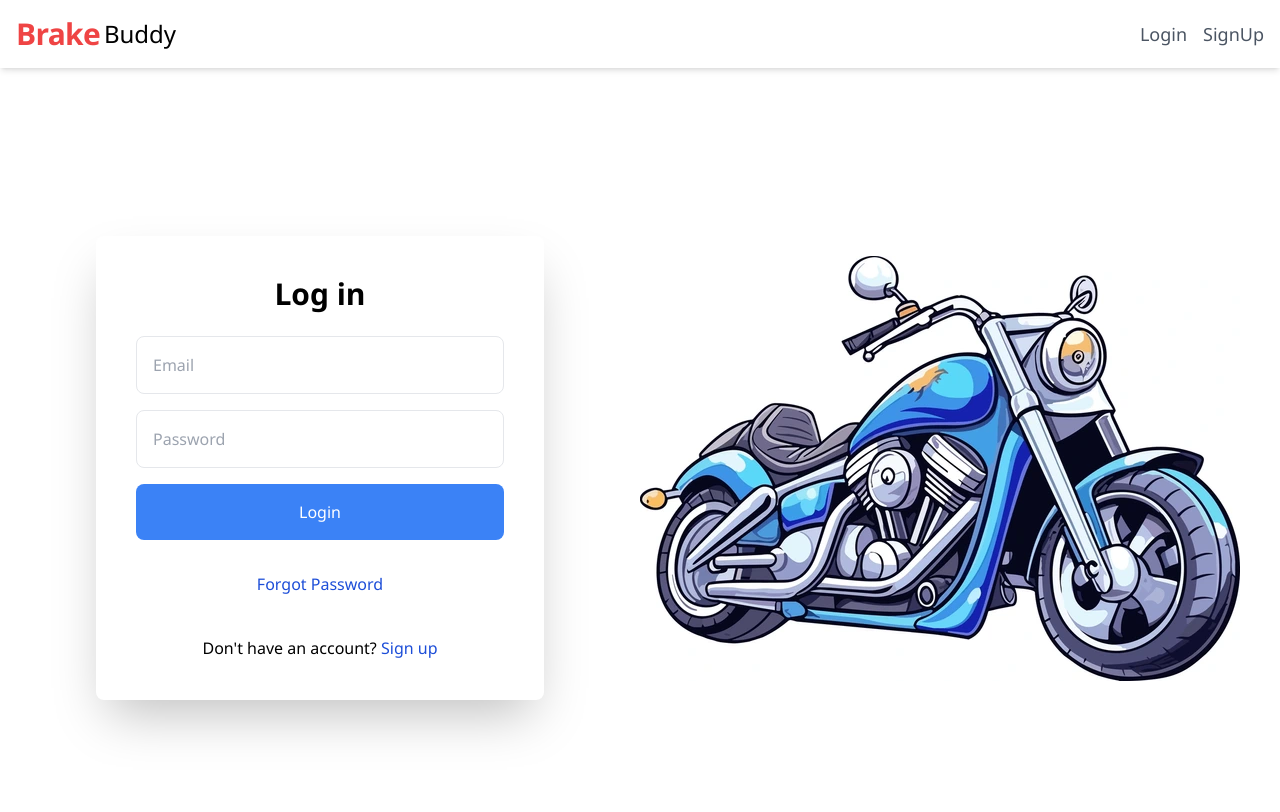
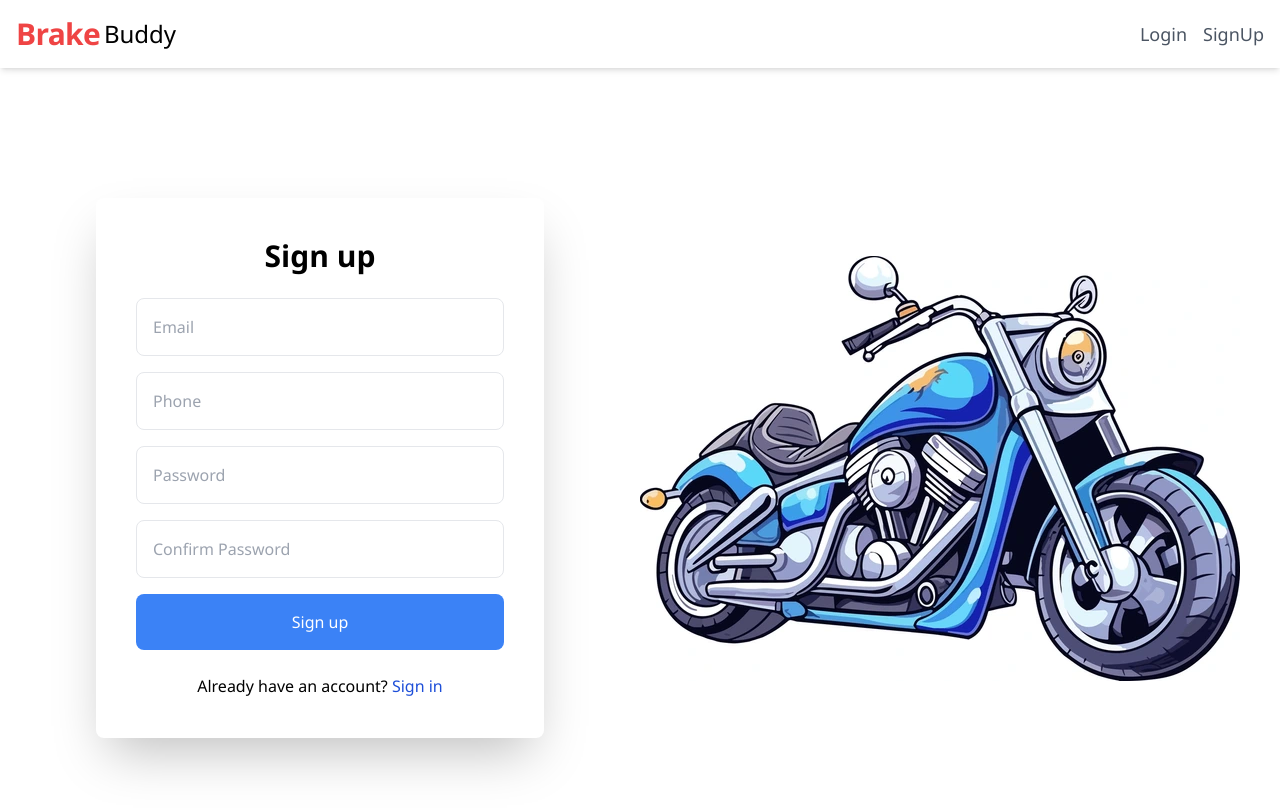
Before and after one commit to vibeeshvibi/Brake-Buddy, a React (Create React App) app in the folder Front-End/: page /login in a window 1280 px wide. Shown: the top 812 px of the page. Built offline with nearby package versions, Linux system fonts and the light colour scheme.

Commit message:
Update Login.jsx

```diff
--- a/Front-End/src/Components/Login.jsx
+++ b/Front-End/src/Components/Login.jsx
@@ -1,74 +1,79 @@
-import React, { useState } from 'react';
+import { useState } from 'react';
+import validator from 'validator';
 import { useNavigate } from "react-router-dom";
 import img from '../Assets/bike.webp';
 import { ToastContainer, toast } from 'react-toastify';
 import 'react-toastify/dist/ReactToastify.css';
 
-const Login = () => {
+const Signup = () => {
+  const [email, setEmail] = useState('');
+  const [phone, setPhone] = useState('');
+  const [pass, setPass] = useState('');
+  const [cpass, setCPass] = useState('');
+  const [loading, setLoading] = useState(false); // New loading state
   const navigate = useNavigate();
-  const [uname, setUserName] = useState('');
-  const [password, setPass] = useState('');
-  const [loading, setLoading] = useState(false); // New loading state
 
   const handleSubmit = (e) => {
     e.preventDefault();
-
-    // Validate form fields
-    if (!uname || !password) {
-      toast.error('Please fill in all fields');
-      return;
-    }
-
+    if (validator.isEmail(email) && email !== '') {
+      if (phone.length === 10) {
+        if (pass === cpass && pass !== '' && cpass !== '') {
+          if (validator.isStrongPassword(pass, {
+            minLength: 8, minLowercase: 1,
+            minUppercase: 1, minNumbers: 1, minSymbols: 1
+          })) {
             setLoading(true); // Set loading to true when the request starts
             try {
-      fetch("https://service-app-1.onrender.com/login", {
+              fetch("https://service-app-1.onrender.com/signup", {
                 method: "POST",
                 crossDomain: true,
                 headers: { "Content-Type": "application/json" },
-        body: JSON.stringify({ uname, password }),
+                body: JSON.stringify({ email, phone, pass }),
               })
                 .then((res) => res.json())
-        .then((result) => {
+                .then((data) => {
                   setLoading(false); // Set loading to false when the request finishes
-          if (result.status === "ok") {
-            if (uname === "vibeeshnataraj1@gmail.com") {
-              toast.success("Admin Login");
-              sessionStorage.setItem("role", "admin");
-              sessionStorage.setItem("token", result.token);
-              setTimeout(() => navigate(`../adminhome`), 1000);
+                  if (data.status === "ok") {
+                    toast.success("Register Successfully");
+                    setTimeout(() => navigate('../login'), 2000);
                   } else {
-              toast.success("Customer Login");
-              sessionStorage.setItem("Email", result.data.email);
-              sessionStorage.setItem("Phone", result.data.phone);
-              sessionStorage.setItem("token", result.token);
-              sessionStorage.setItem("role", "user");
-              setTimeout(() => navigate(`../customerhome`), 1000);
-            }
-          } else {
-            toast.error(result.error);
+                    toast.error("User Email or Phone Number Already Exist");
                   }
                 });
             } catch (error) {
               setLoading(false); // Set loading to false in case of error
               console.log(error);
             }
-  };
-
-  const handleCancel = (e) => {
-    e.preventDefault();
-    navigate('../forgotpassword');
+          } else {
+            toast('Password is not strong enough. It should contain at least one lowercase, uppercase, number, symbol, and be at least 8 characters long.');
+          }
+        } else {
+          toast.error('Password Mismatch');
+        }
+      } else {
+        toast("Enter a valid phone number");
+      }
+    } else {
+      toast('Enter a valid email!');
+    }
   };
 
   return (
     <div className="flex flex-col lg:flex-row h-screen bg-white">
       <div className="w-full lg:w-1/2 flex flex-col justify-center items-center p-10">
         <form className="bg-white p-10 rounded-lg shadow-2xl w-full max-w-md" onSubmit={handleSubmit}>
-          <h2 className="text-3xl font-bold mb-6 text-center">Log in</h2>
+          <h2 className="text-3xl font-bold mb-6 text-center">Sign up</h2>
           <input
             type="text"
             placeholder="Email"
             className="mb-4 p-4 w-full border rounded-lg focus:outline-none focus:ring-2 focus:ring-blue-500"
-            onChange={(e) => setUserName(e.target.value)}
+            onChange={(e) => setEmail(e.target.value)}
+          />
+          <input
+            type="tel"
+            placeholder="Phone"
+            className="mb-4 p-4 w-full border rounded-lg focus:outline-none focus:ring-2 focus:ring-blue-500"
+            onChange={(e) => setPhone(e.target.value)}
           />
           <input
             type="password"
@@ -76,26 +81,26 @@ const Login = () => {
             className="mb-4 p-4 w-full border rounded-lg focus:outline-none focus:ring-2 focus:ring-blue-500"
             onChange={(e) => setPass(e.target.value)}
           />
+          <input
+            type="password"
+            placeholder="Confirm Password"
+            className="mb-4 p-4 w-full border rounded-lg focus:outline-none focus:ring-2 focus:ring-blue-500"
+            onChange={(e) => setCPass(e.target.value)}
+          />
           <button
             type="submit"
             className={`bg-blue-500 text-white p-4 w-full rounded-lg hover:bg-blue-700 transition duration-300 ${loading ? 'cursor-not-allowed' : ''}`}
             disabled={loading} // Disable the button when loading
           >
-            {loading ? 'Logging in...' : 'Login'}
-          </button>
-          <button
-            onClick={handleCancel}
-            className="text-blue-700 hover:underline p-4 w-full rounded-lg mt-4 transition duration-300"
-          >
-            Forgot Password
+            {loading ? 'Signing up...' : 'Sign up'} {/* Conditionally render button text */}
           </button>
           <p className="mt-6 text-center">
-            Don't have an account?{' '}
+            Already have an account?{' '}
             <span
-              onClick={() => { navigate('/signup'); }}
+              onClick={() => { navigate('/login'); }}
               className="text-blue-700 cursor-pointer hover:underline"
             >
-              Sign up
+              Sign in
             </span>
           </p>
         </form>
@@ -112,4 +117,4 @@ const Login = () => {
   );
 }
 
-export default Login;
+export default Signup;
```
Lines whose indentation alone changed are shown as unchanged.
